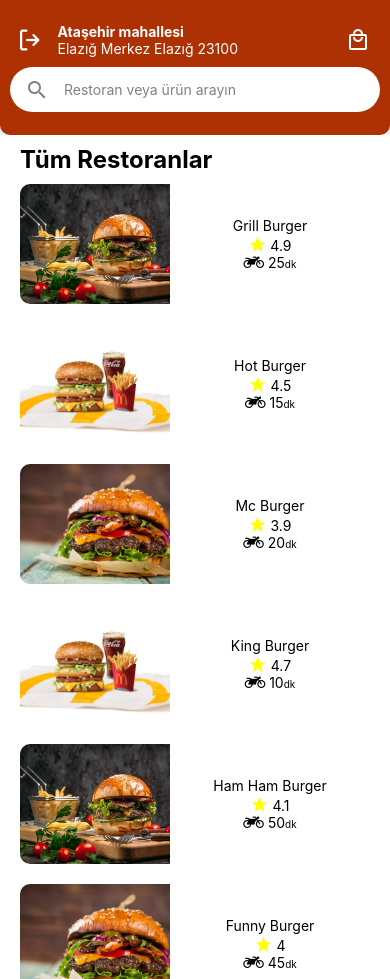
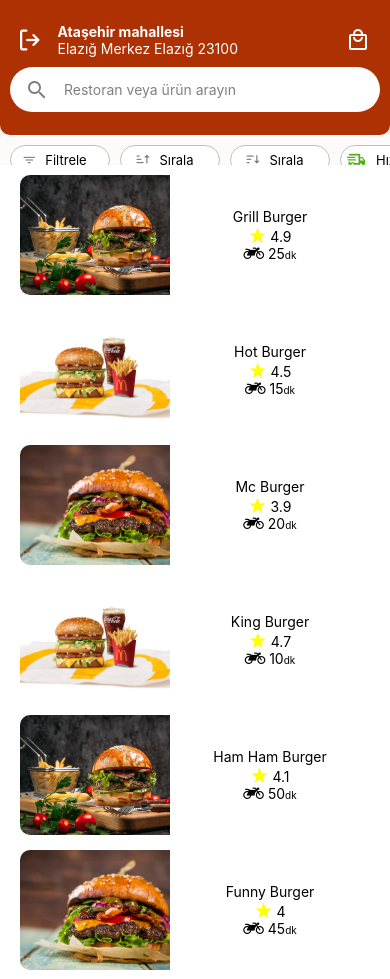
Before and after one commit to Efe-Eroglu/Food-Ordering-App, a React Native app: screen /restoranlar in a window 390 px wide. Built offline with nearby package versions, Linux system fonts and the light colour scheme; no server answers.

Commit message:
Add Filter Bar

```diff
--- /dev/null
+++ b/components/FilterBar.js
@@ -0,0 +1,59 @@
+import { ScrollView, StyleSheet, Text, TouchableOpacity, View } from "react-native";
+import React from "react";
+import { Ionicons } from "@expo/vector-icons";
+import { Octicons } from "@expo/vector-icons";
+import { MaterialCommunityIcons } from '@expo/vector-icons';
+export default function FilterBar() {
+  return (
+
+    <ScrollView style={styles.container}  horizontal showsHorizontalScrollIndicator={false}>
+      <TouchableOpacity style={styles.cart} activeOpacity={0.8}>
+        <Ionicons name="filter-sharp" size={12} color="gray" />
+        <Text style={styles.text}>Filtrele</Text>
+      </TouchableOpacity>
+
+      <TouchableOpacity style={styles.cart} activeOpacity={0.8}>
+        <Octicons name="sort-asc" size={13} color="gray" />
+        <Text style={styles.text}>Sırala</Text>
+      </TouchableOpacity>
+
+      <TouchableOpacity style={styles.cart} activeOpacity={0.8}>
+      <Octicons name="sort-desc" size={13} color="gray" />
+        <Text style={styles.text}>Sırala</Text>
+      </TouchableOpacity>
+
+      <TouchableOpacity style={[styles.cart,{width:133, marginRight:10}]} activeOpacity={0.8}>
+      <MaterialCommunityIcons name="truck-fast-outline" size={20} color="#4eb015" />
+        <Text style={styles.text}>Hızlı Teslimat</Text>
+      </TouchableOpacity>
+    </ScrollView>
+  );
+}
+
+const styles = StyleSheet.create({
+  container: {
+    width: "100%",
+    flexDirection: "row",
+    backgroundColor:"#fcfbfa",
+    marginBottom:10
+  },
+  cart: {
+    width: 100,
+    height: 30,
+    borderRadius: 20,
+    alignItems: "center",
+    backgroundColor: "#fff",
+    flexDirection: "row",
+    elevation: 2,
+    justifyContent: "center",
+    marginTop:10,
+    marginLeft:10,
+    marginBottom:10,
+    borderWidth: 1, // border genişliği
+    borderColor: 'silver', // border rengi
+  },
+  text: {
+    fontSize: 13,
+    marginHorizontal: 10,
+  },
+});
--- a/screens/RegisterScreen.js
+++ b/screens/RegisterScreen.js
@@ -82,16 +82,17 @@ export default function RegisterScreen() {
       />
       <TextInput
         style={styles.input}
-        autoCapitalize="sentences"
+        autoCapitalize="none"
         autoCorrect={false}
         selectionColor={"#823d0c"}
+        keyboardType="email-address"
         placeholder="E-Posta"
         placeholderTextColor={"black"}
         onChangeText={(text) => setEmail(text)}
       />
       <TextInput
         style={styles.input}
-        autoCapitalize="sentences"
+        autoCapitalize="none"
         autoCorrect={false}
         selectionColor={"#823d0c"}
         placeholder="Şifre"
--- a/screens/Restoranlar.js
+++ b/screens/Restoranlar.js
@@ -12,6 +12,7 @@ import Bar from "../components/Bar";
 import { Entypo } from "@expo/vector-icons";
 import restaurants_data from "../data/restaurants_data";
 import { FontAwesome } from '@expo/vector-icons';
+import FilterBar from "../components/FilterBar";
 
 const renderItem = ({ item }) => (
   <View>
@@ -41,7 +42,7 @@ export default function Restoranlar() {
     <View style={{ width: "100%", height: "100%" }}>
       <Bar />
       <View style={styles.container}>
-        <Text style={styles.title}>Tüm Restoranlar</Text>
+        <FilterBar />
         <FlatList
           data={restaurants_data}
           renderItem={renderItem}
@@ -65,7 +66,7 @@ const styles = StyleSheet.create({
     height: 120,
     borderRadius: 10,
     backgroundColor: "#fff",
-    marginVertical: 10,
+    marginBottom: 15,
     flexDirection: "row",
     overflow: "hidden",
     elevation: 10,
```
